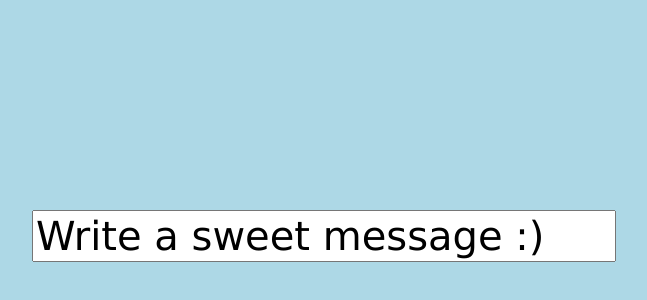
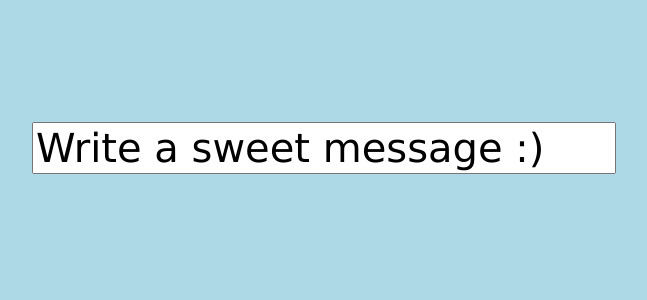
Before and after one commit to jarodsagendorph/words-in-color, a plain HTML site: page index.html in a window 1280 px wide. Shown: the part 168-468 px from the top of the page, without its empty margins (316-963 px from the left). Drawn offline with Linux system fonts and the light colour scheme.

Commit message:
Columns, not rows!

```diff
--- a/index.html
+++ b/index.html
@@ -11,10 +11,12 @@
 		}
 		.content-area {
 			display: flex;
+			flex-wrap: wrap;
+			flex-direction: column;
 			justify-content: center;
 			align-items: center;
 			text-align: center;
-			min-height: 99vh;
+			min-height: 97vh;
 		}
 		input[type="text"]{
 			width: 45vw;
```
